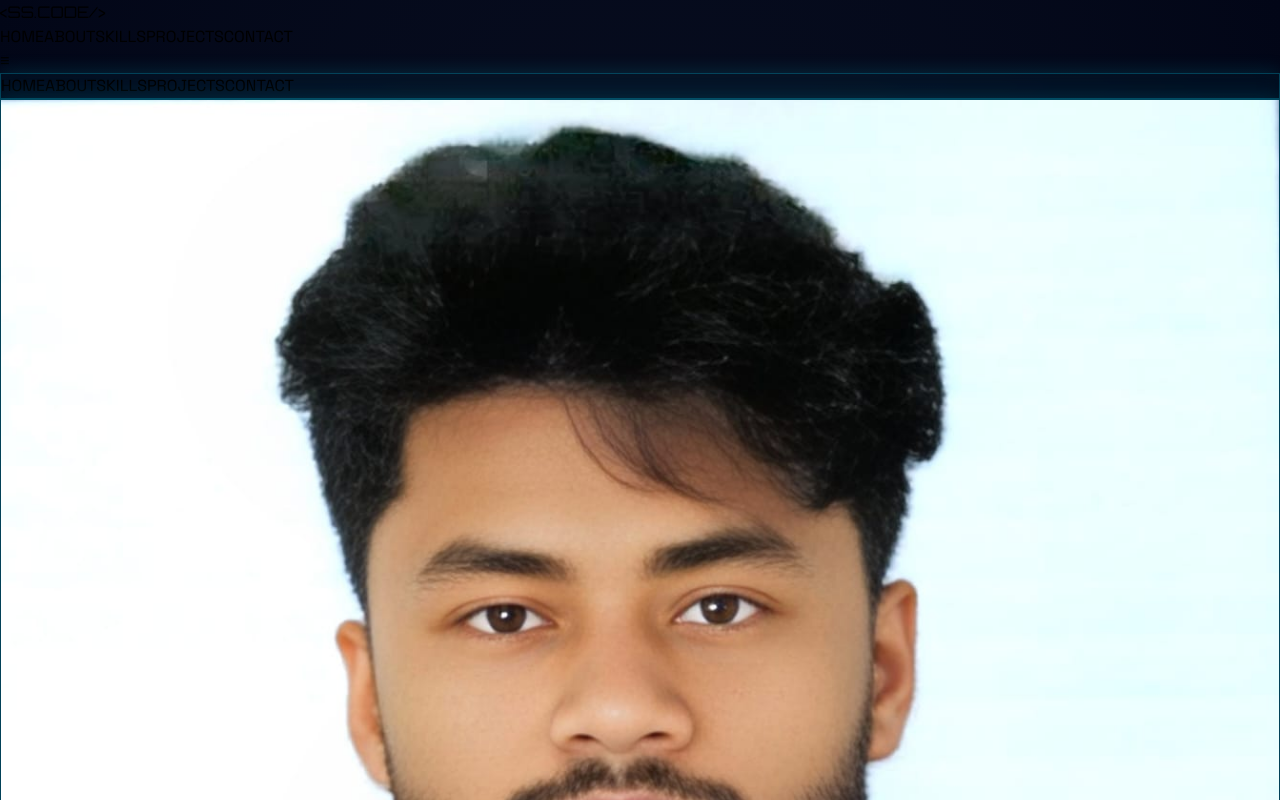
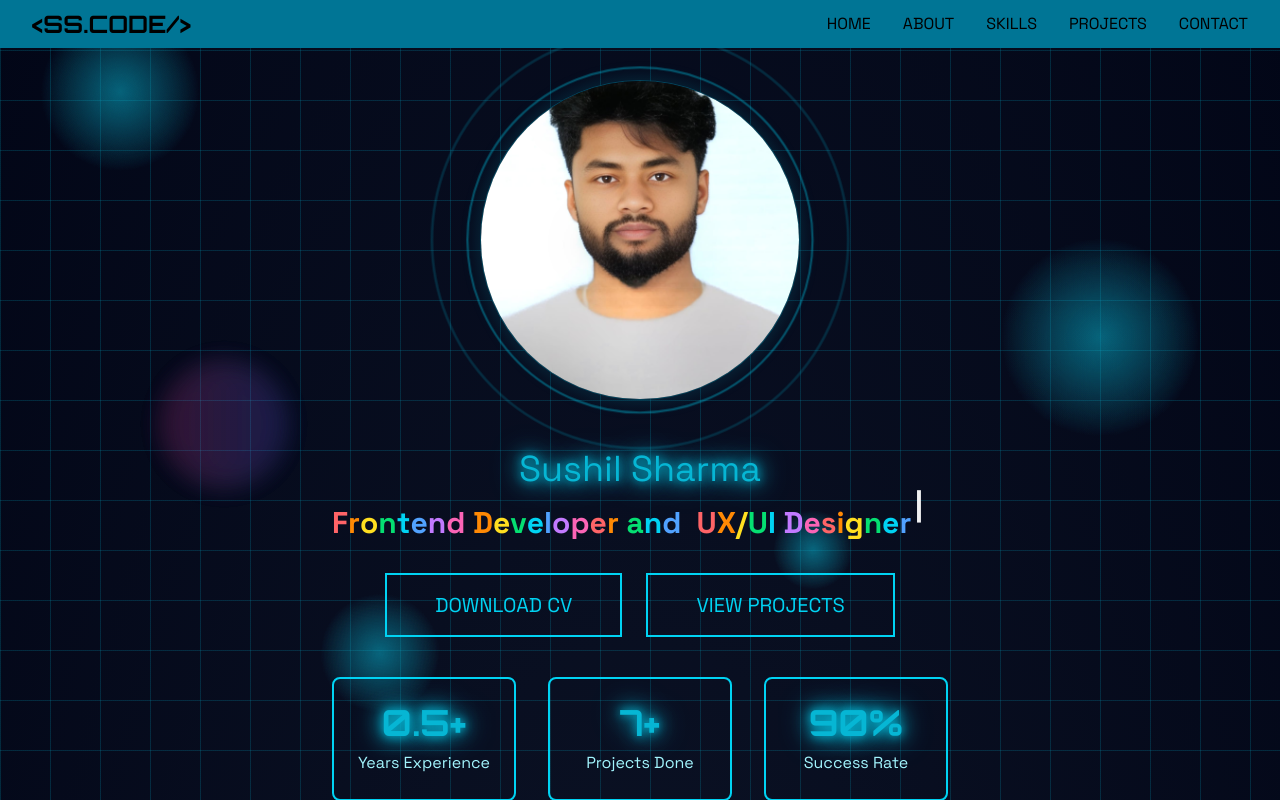
Before and after one commit to susil07-glitch/Portfolio, a React (Vite) app: page / in a window 1280 px wide. Shown: the top 800 px of the page. Built offline with nearby package versions, Linux system fonts and the light colour scheme.

Commit message:
installing tailwind/vite

```diff
--- a/package.json
+++ b/package.json
@@ -11,6 +11,7 @@
   },
   "dependencies": {
     "@emailjs/browser": "^4.4.1",
+    "@tailwindcss/vite": "^4.1.11",
     "react": "^19.1.0",
     "react-dom": "^19.1.0",
     "react-simple-typewriter": "^5.0.1"
--- a/src/component/Home.jsx
+++ b/src/component/Home.jsx
@@ -7,7 +7,7 @@
 
 
 
-const TypingText = ({ text, speed = 100 }) => {
+const TypingText = ({ text="Frontend Developer and  UX/UI Designer ", speed = 100 }) => {
   const [displayedLetters, setDisplayedLetters] = useState([]);
 
   const colors = [
@@ -24,18 +24,21 @@
 
 useEffect(() => {
   let index = 0;
-
   const interval = setInterval(() => {
     if (index < text.length) {
-        setDisplayedLetters((prev) => [...prev , text.charAt(index)]);
+      const currentChar = text.charAt(index);
+      setDisplayedLetters((prev) => [...prev, currentChar]);
       index++;
     } else {
+      console.log('Typing complete.');
       clearInterval(interval);
     }
   }, speed);
 
   return () => clearInterval(interval);
 }, [text, speed]);
+
+
 
   return (
     <h1 className="text-3xl font-bold flex flex-wrap">
@@ -70,7 +73,7 @@
 
           </div>
           <div className="text-2xl md:text-3xl text-cyan-200 mb-2">
-            <div classname="h-15">
+            <div className="h-15">
             <TypingText text="Frontend Developer and  UX/UI Designer " speed={100}/></div>
           </div>
           <div className="flex flex-col md:flex-row gap-6 justify-center items-center">
--- a/src/component/Typing.jsx
+++ b/src/component/Typing.jsx
@@ -0,0 +1,25 @@
+import React from 'react'
+import { Typewriter } from 'react-simple-typewriter';
+
+const Typing = () => {
+  return (
+    <div>
+    <h1 className="text-3xl font-bold text-cyan-400">
+      I'm a{' '}
+      <span className="text-white">
+        <Typewriter
+          words={['Developer', 'Designer', 'Freelancer', 'React Lover']}
+          loop={0}
+          cursor
+          cursorStyle="_"
+          typeSpeed={70}
+          deleteSpeed={50}
+          delaySpeed={1000}
+        />
+      </span>
+    </h1>
+    </div>
+  )
+}
+
+export default Typing
```
Also changed, not shown: 2 other files (tests, documents, lock files or other folders). Lines whose indentation alone changed are shown as unchanged.
